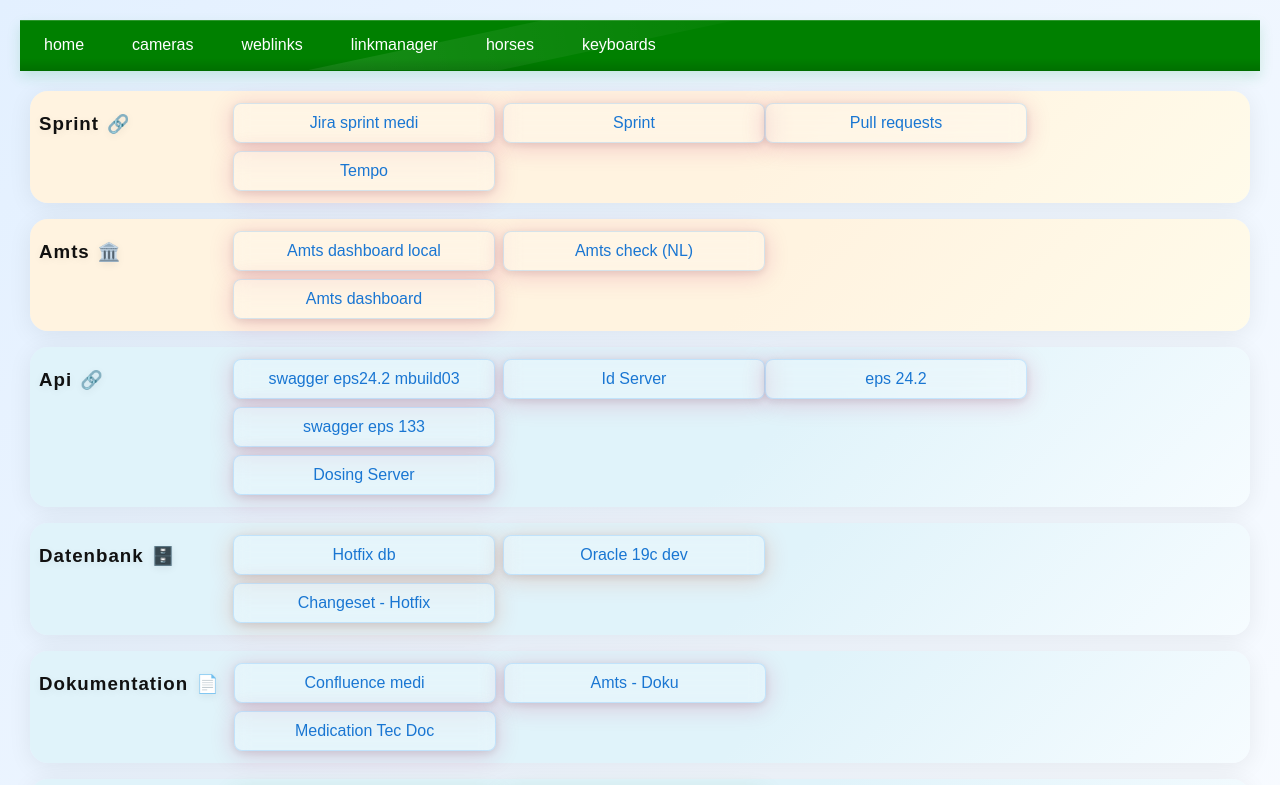
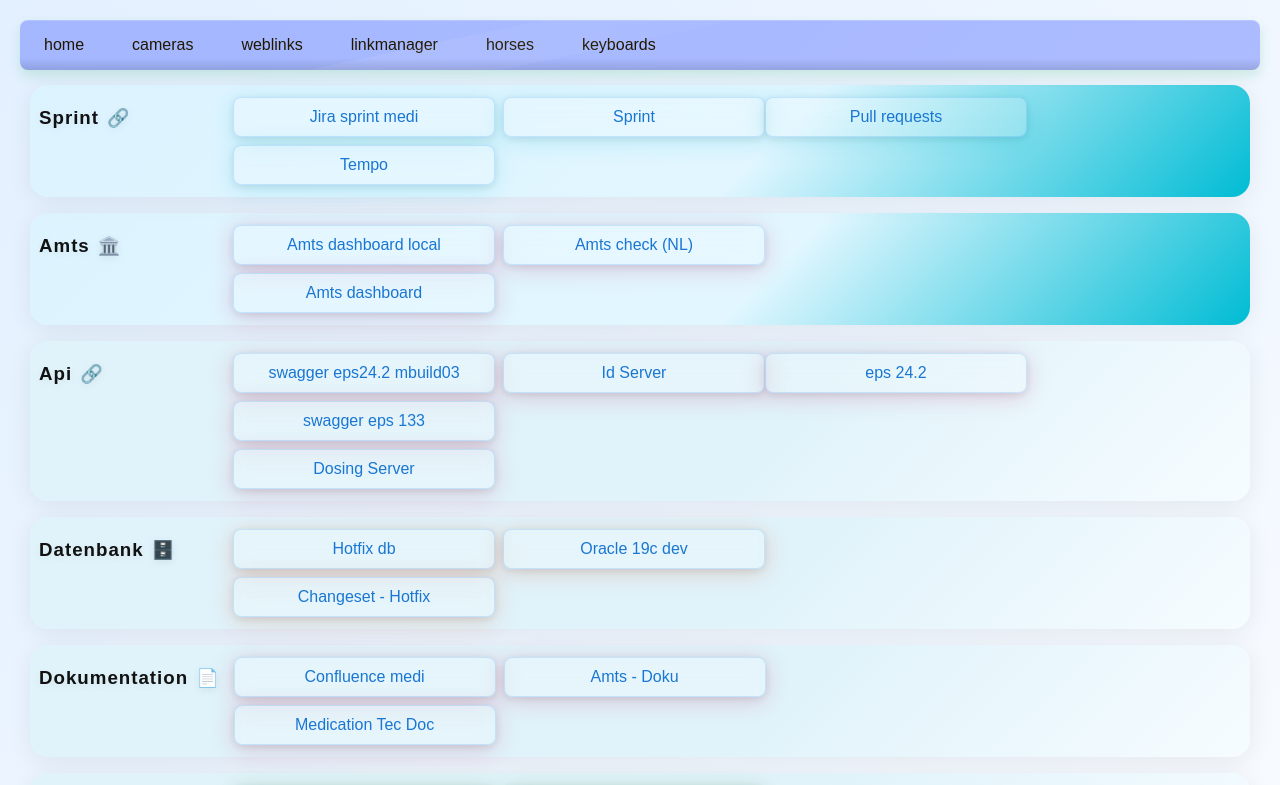
Before and after one commit to Criostal/homepage, a React (Create React App) app: page / in a window 1280 px wide. Shown: the top 785 px of the page. Built offline with nearby package versions, Linux system fonts and the light colour scheme.

Commit message:
testing post

```diff
--- a/src/components/WebLinks.tsx
+++ b/src/components/WebLinks.tsx
@@ -61,7 +61,7 @@
     "Amts": "#c2185b",
     "Api": "#c2185b",
     "Dokumentation": "#c2185b",
-    "Sprint": "#c2185b",
+    "Sprint": "#00BCD4",
 };
 
 // Helle Farbverläufe für die Kategorie-Hintergründe
@@ -69,14 +69,14 @@
     "Entwicklung": "linear-gradient(135deg, #e0f3fa 60%, #f6fcff 100%)",
     "Wissen": "linear-gradient(135deg, #e6f5ea 60%, #f8fcf9 100%)",
     "Projektmanagement": "linear-gradient(135deg, #fff9e1 60%, #fffef7 100%)",
-    "HR": "linear-gradient(135deg, #f3e6fa 60%, #faf6fd 100%)",
+    "HR": "linear-gradient(135deg, #fde2beff 60%, #FF8F00 100%)",
     "Zeiterfassung": "linear-gradient(135deg, #e0f7fa 60%, #f6feff 100%)",
     "Datenbank": "linear-gradient(135deg, #e0f3fa 60%, #f6fcff 100%)",
-    "Support": "linear-gradient(135deg, #f3e6fa 60%, #faf6fd 100%)",
-    "Amts": "linear-gradient(135deg, #fff3e0 60%, #fffbea 100%)",
+    "Support": "linear-gradient(135deg, #fde2beff 60%, #FF8F00 100%)",
+    "Amts": "linear-gradient(135deg, #caf9ff50 60%, #00BCD4 100%)",
     "Api": "linear-gradient(135deg, #e0f3fa 60%, #f6fcff 100%)",
     "Dokumentation": "linear-gradient(135deg, #e0f3fa 60%, #f6fcff 100%)",
-    "Sprint": "linear-gradient(135deg, #fff3e0 60%, #fffbea 100%)"
+    "Sprint": "linear-gradient(135deg, #caf9ff50 60%, #00BCD4 100%)"
 };
 
 const groupedLinks = weblinks.reduce<Record<string, Weblink[]>>((acc, link) => {
--- a/src/components/cameras.tsx
+++ b/src/components/cameras.tsx
@@ -1,11 +1,18 @@
-import React, { useRef, useState } from 'react';
+import React, { useRef, useState, useEffect } from 'react';
 import '../styles/cameras.css'; // Importieren Sie Ihre CSS-Datei für die Stile
 
+const BASE1 = "http://192.168.178.51/action/snap?cam=0&user=admin&pwd=12345";
+const BASE2 = "http://192.168.178.58/action/snap?cam=0&user=admin&pwd=12345";
+
+const Base1Gui = "http://192.168.178.51/?user=admin";
+const Base2Gui = "http://192.168.178.58/?user=admin";
+
 const CamerasPage: React.FC = () => {
+
     const [embedUrl, setEmbedUrl]
-        = useState("http://192.168.178.51/action/snap?cam=0&user=admin&pwd=12345&" + new Date().getTime());
+        = useState(`${BASE1}&_ts=${Date.now()}`);
     const [embedUrl2, setEmbedUrl2]
-        = useState("http://192.168.178.58/action/snap?cam=0&user=admin&pwd=12345&" + new Date().getTime());
+        = useState(`${BASE2}&_ts=${Date.now()}`);
     const iframeRef = useRef<HTMLIFrameElement | null>(null);
     const iframeRef2 = useRef<HTMLIFrameElement | null>(null);
 
@@ -35,6 +42,59 @@
         }
     };
 
+    const moveCam = async (cmd: string, hori: number | string, vert: number | string) => {
+        try {
+            // derive host + auth params from BASE1
+            const base = new URL(BASE1);
+            const origin = base.origin;
+            const user = base.searchParams.get('user');
+            const pwd = base.searchParams.get('pwd');
+
+            const ptzUrl = new URL('/action/ptz', origin);
+            ptzUrl.searchParams.set('subject', 'ctrl');
+            if (user) ptzUrl.searchParams.set('user', user);
+            if (pwd) ptzUrl.searchParams.set('pwd', pwd);
+
+            const xml = `<?xml version="1.0" encoding="utf-8"?>` +
+                `<request>` +
+                `<ptzcmd>` +
+                `<cmd>${cmd}</cmd>` +
+                `<move>` +
+                `<hori>${hori}</hori>` +
+                `<vert>${vert}</vert>` +
+                `</move>` +
+                `</ptzcmd>` +
+                `</request>`;
+
+            const res = await fetch(ptzUrl.toString(), {
+                method: 'POST',
+                headers: { 'Content-Type': 'application/xml' },
+                body: xml,
+            });
+
+            if (!res.ok) {
+                console.error('PTZ request failed', res.status, await res.text());
+            }
+        } catch (err) {
+            console.error('PTZ error', err);
+        }
+    };
+
+        // timer: reload both iframes every 5 seconds with cache-busting timestamp
+    useEffect(() => {
+        const tick = () => {
+            const url1 = `${BASE1}${BASE1.includes('?') ? '&' : '?'}_ts=${Date.now()}`;
+            const url2 = `${BASE2}${BASE2.includes('?') ? '&' : '?'}_ts=${Date.now()}`;
+            if (iframeRef.current) iframeRef.current.src = url1;
+            if (iframeRef2.current) iframeRef2.current.src = url2;
+            setEmbedUrl(url1);
+            setEmbedUrl2(url2);
+        };
+
+        const id = setInterval(tick, 15000);
+        return () => clearInterval(id);
+    }, []);
+
     return (
         <div className="cameras-page-container">
             <div>
@@ -46,24 +106,34 @@
                 </div>
 
                 {/* Stack the two preview windows vertically */}
-                <div style={{ display: 'flex', flexDirection: 'row', gap: 12, marginTop: 12 }}>
-                    <div className="preview-window" style={{ height: 240, border: '1px solid #ddd', borderRadius: 6, overflow: 'hidden' }}>
+                <div style={{ display: 'flex', flexDirection: 'column', gap: 12, marginTop: 12 }}>
+                    <div className="preview-window" style={{ height: 480, width:720,  border: '1px solid #ddd', borderRadius: 6, overflow: 'hidden' }}>
                         <iframe
                             ref={iframeRef}
                             title="embed-preview-1"
                             src={embedUrl}
-                            style={{ width: '100%', height: '100%', border: 0 }}
+                            style={{ width: '100%', height: '100%', border: 0, overflow: 'hidden', display: 'block' }}
                         />
                     </div>
 
-                    <div className="preview-window" style={{ height: 240, border: '1px solid #ddd', borderRadius: 6, overflow: 'hidden' }}>
+                <div className="cam-button-steering" style={{ marginTop: 12 }}>
+                    <button onClick={() => refreshEmbed()}>Refresh</button>
+                    <button onClick={() => openInNewWindow(Base1Gui)}>gui</button>
+                </div>
+
+
+                <div className="preview-window" style={{ height: 480, width:720, border: '1px solid #ddd', borderRadius: 6, overflow: 'hidden' }}>
                     <iframe
                         ref={iframeRef2}
                         title="embed-preview-2"
                         src={embedUrl2}
-                            style={{ width: '100%', height: '100%', border: 0 }}
+                        style={{ width: '100%', height: '100%', border: 0, overflow: 'hidden', display: 'block' }}
                     />
                 </div>
+
+                <button onClick={() => refreshEmbed(2)}>Refresh</button>
+                <button onClick={() => openInNewWindow(Base2Gui)}>gui</button>
+
                 </div>
             </div>
 
--- a/src/components/keyboard.tsx
+++ b/src/components/keyboard.tsx
@@ -17,6 +17,9 @@
             minHeight: 200
         }}>
             <h2>Keyboard</h2>
+            <p>{require(`../assets/images/${imagesJson[current].filename}`)}</p>
+            {/* <img src = {require(`../assets/images/${imagesJson[current].filename}`)}/> */}
+
             <p>
                 Die Tastatur ist eines der wichtigsten Eingabegeräte für Computer. Sie ermöglicht es, Buchstaben, Zahlen und Sonderzeichen einzugeben und verschiedene Befehle auszuführen. Es gibt viele verschiedene Tastatur-Layouts, wobei das QWERTZ-Layout im deutschsprachigen Raum am weitesten verbreitet ist. Moderne Tastaturen unterscheiden sich in Bauform, Tastenanzahl und Zusatzfunktionen. Mechanische Tastaturen sind besonders bei Vielschreibern und Gamern beliebt, während flache Chiclet-Tastaturen oft bei Laptops zum Einsatz kommen. Neben kabelgebundenen Varianten gibt es auch viele kabellose Tastaturen, die per Bluetooth oder Funk verbunden werden. Die Entwicklung der Tastatur ist eng mit der Geschichte der Schreibmaschine verbunden, aus der sie ursprünglich hervorging.
             </p>
--- a/src/components/linkmanager.tsx
+++ b/src/components/linkmanager.tsx
@@ -1,13 +1,12 @@
 import React, { useEffect, useState } from 'react';
 import '../styles/linkmanager.css';
+import { getUrl } from './links';
 
 type Link = {
     id: number;
     title: string;
     url: string;
 };
-
-const API_URL = 'http://mfoijwtgcugfpx87.myfritz.net:5000/api/links';
 
 const LinkManager: React.FC = () => {
     const [links, setLinks] = useState<Link[]>([]);
@@ -21,7 +20,7 @@
         setLoading(true);
         setError(null);
         try {
-            const res = await fetch(API_URL);
+            const res = await fetch(getUrl());
             if (!res.ok) throw new Error('Fehler beim Laden der Links');
             const data = await res.json();
             if (!Array.isArray(data.data)) {
@@ -43,7 +42,7 @@
         e.preventDefault();
         setError(null);
         try {
-            const res = await fetch(API_URL, {
+            const res = await fetch(getUrl(), {
                 method: 'POST',
                 headers: { 'Content-Type': 'application/json' },
                 body: JSON.stringify({ title, url }),
@@ -61,7 +60,7 @@
     const deleteLink = async (id: number) => {
         setError(null);
         try {
-            const res = await fetch(`${API_URL}/${id}`, { method: 'DELETE' });
+            const res = await fetch(`${getUrl()}/${id}`, { method: 'DELETE' });
             if (!res.ok) throw new Error('Fehler beim Löschen');
             fetchLinks();
         } catch (err: any) {
--- /dev/null
+++ b/src/components/links.ts
@@ -0,0 +1,6 @@
+
+const API_URL = 'http://mfoijwtgcugfpx87.myfritz.net:5000/api/links';
+
+export function getUrl() : string {
+    return API_URL;
+}
--- a/src/styles/App.css
+++ b/src/styles/App.css
@@ -90,15 +90,15 @@
 .top-menu {
     width: 100%;
     /* glossy gradient + subtle shadow */
-    background: green;
+    background: #0026ff48;
     padding: 0;
-    margin-bottom: 10px;
+    margin-bottom: 5px;
     position: relative;
     display: flex;
     align-items: center;
-    border-bottom: 1px solid rgba(0,0,0,0.15);
     box-shadow: 0 6px 12px rgba(39,174,96,0.18), inset 0 1px 0 rgba(255,255,255,0.18);
     overflow: hidden;
+    border-radius: var(--md-radius); /* added border radius */
 }
 
 /* glossy highlight */
@@ -113,6 +113,7 @@
     transform: rotate(-12deg);
     pointer-events: none;
     opacity: 0.9;
+    border: "1.5px solid rgba(30, 144, 255, 0.18)",
 }
 
 /* subtle bottom shadow for depth */
@@ -140,7 +141,7 @@
 
 .top-menu nav a {
     display: block;
-    color: #fff;
+    color: #201700;
     padding: 16px 24px;
     text-decoration: none;
     transition: background 0.2s, color 0.2s;
@@ -150,3 +151,19 @@
     background: rgba(255,255,255,0.08);
     color: #fff;
 }
+
+:root{
+  --md-primary: #ffb405; /* amber 600 */
+  --md-primary-variant: #FF8F00; /* amber 700 */
+  --md-secondary: #00BCD4; /* turquoise / cyan */
+  --md-background: #e0f7fa; /* very light turquoise */
+  --md-surface: #ffffff;
+  --md-error: #b00020;
+  --md-on-primary: #000000; /* dark text on amber */
+  --md-on-surface: #222;
+  --md-shadow-1: 0 1px 3px rgba(0,0,0,0.12), 0 1px 2px rgba(0,0,0,0.08);
+  --md-shadow-2: 0 4px 6px rgba(0,0,0,0.12), 0 2px 4px rgba(0,0,0,0.08);
+  --md-radius: 8px;
+  --md-spacing: 16px;
+  font-size: 16px;
+}
```
Also changed, not shown: src/components/horses.tsx (+5 -36 lines), src/assets/images/IMG_0063.jpg (renamed from src/assets/horses/IMG_0063.jpg), src/assets/images/IMG_1056.jpg (renamed from src/assets/horses/IMG_1056.jpg), src/assets/images/images_horses.json (renamed from src/assets/horses/images_horses.json). Lines whose indentation alone changed are shown as unchanged.
